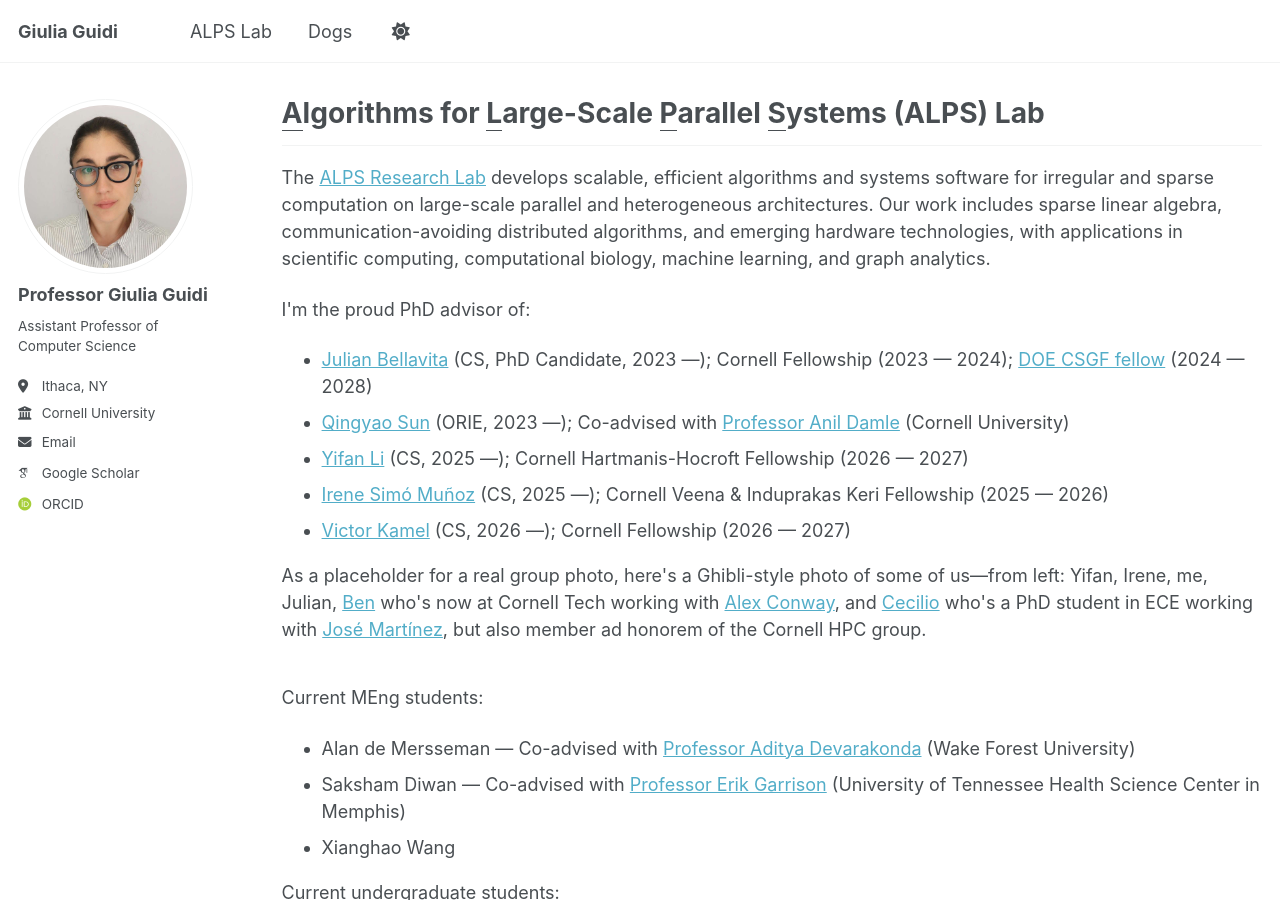
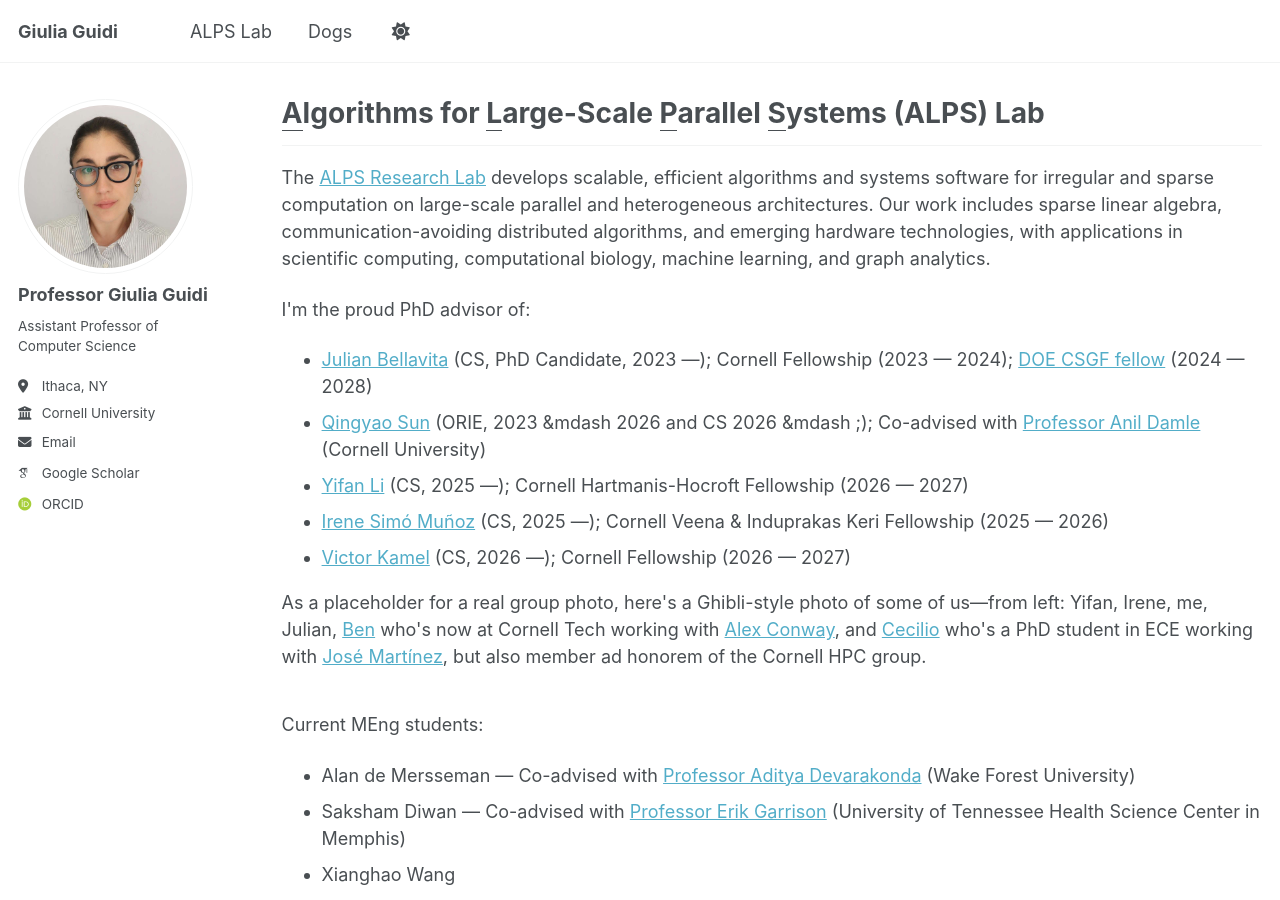
Before and after one commit to giuliaguidi/giuliaguidi.github.io, a Jekyll site: the page built from _pages/hpcgroup.html, in a window 1280 px wide and 900 px high. Built offline with Jekyll 4.4.1, drawn with Linux system fonts in a browser that asks for light colours; some web fonts are replaced.

Commit message:
Update Qingyao Sun's timeline in hpcgroup.html

```diff
--- a/_pages/hpcgroup.html
+++ b/_pages/hpcgroup.html
@@ -19,7 +19,7 @@
     <p>I'm the proud PhD advisor of:</p>
     <ul>
         <li><a href="https://hooninator.github.io/website.github.io/">Julian Bellavita</a> (CS, PhD Candidate, 2023 &mdash;); Cornell Fellowship (2023 &mdash; 2024); <a href="https://www.krellinst.org/csgf/profile/bellavita2024">DOE CSGF fellow</a> (2024 &mdash; 2028)</li>
-        <li><a href="https://nalzok.github.io/">Qingyao Sun</a> (ORIE, 2023 &mdash;); Co-advised with <a href="https://www.cs.cornell.edu/~damle/">Professor Anil Damle</a> (Cornell University)</li>
+        <li><a href="https://nalzok.github.io/">Qingyao Sun</a> (ORIE, 2023 &mdash 2026 and CS 2026 &mdash ;); Co-advised with <a href="https://www.cs.cornell.edu/~damle/">Professor Anil Damle</a> (Cornell University)</li>
         <li><a href="https://l.iyi.fan/">Yifan Li</a> (CS, 2025 &mdash;); Cornell Hartmanis-Hocroft Fellowship (2026 &mdash; 2027)</li>
         <li><a href="https://isimo00.github.io/">Irene Simó Muñoz</a> (CS, 2025 &mdash;); Cornell Veena & Induprakas Keri Fellowship (2025 &mdash; 2026)</li>
         <li><a href="https://www.cs.toronto.edu/~vkamel/">Victor Kamel</a> (CS, 2026 &mdash;); Cornell Fellowship (2026 &mdash; 2027)</li>
```
